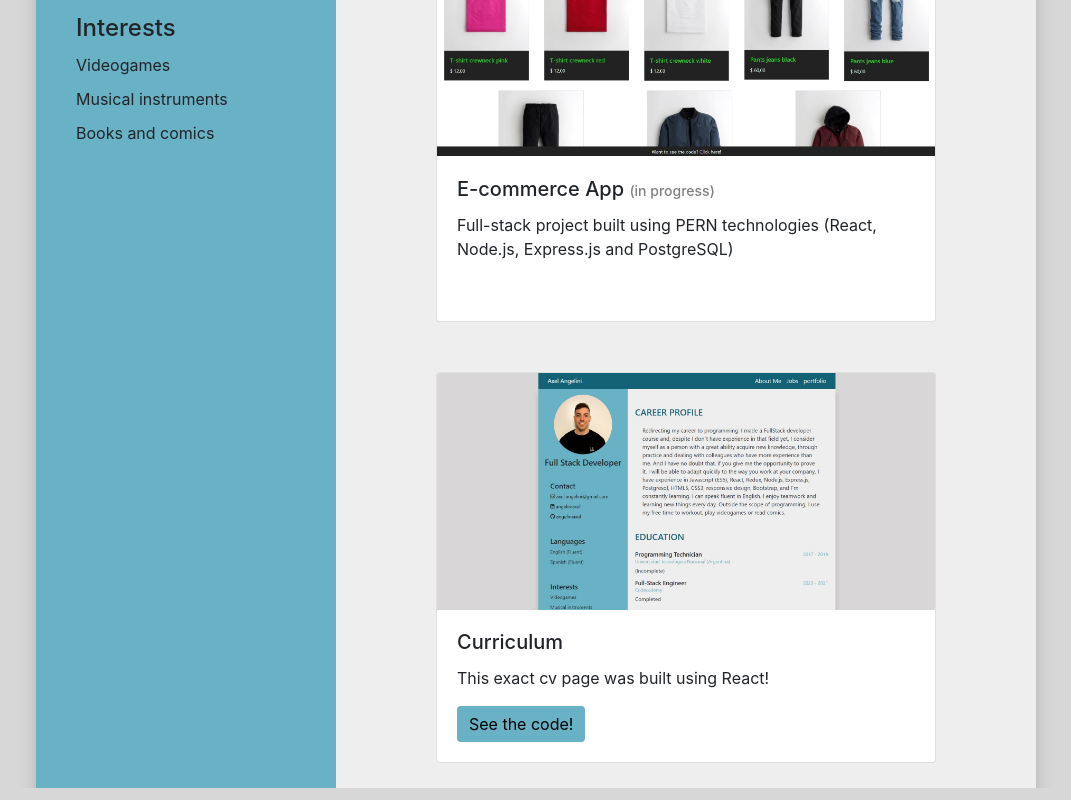
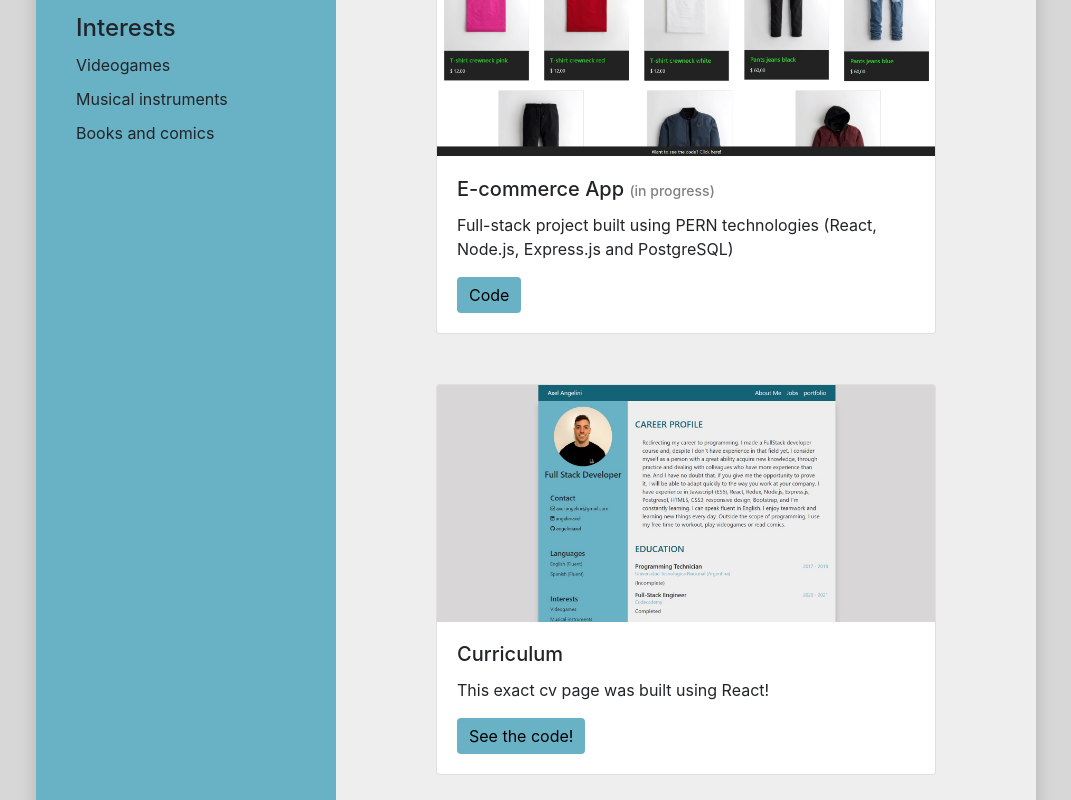
Before and after one commit to AngeliniAxel/cv, a React (Create React App) app: page /portfolio in a window 1280 px wide. Shown: the part 726-1526 px from the top of the page, without its empty margins (104-1175 px from the left). Built offline with nearby package versions, Linux system fonts and the light colour scheme.

Commit message:
Adding ecommerce code link

```diff
--- a/src/components/Portfolio.js
+++ b/src/components/Portfolio.js
@@ -55,9 +55,14 @@ const Portfolio = () => {
             >
               Live Demo
             </Button> */}
-              {/* <Button className='button' href='' target='_blank' rel='noreferrer'>
-              Code
-            </Button> */}
+              <Button
+                className='button'
+                href='https://github.com/AngeliniAxel/ecommerceApp'
+                target='_blank'
+                rel='noreferrer'
+              >
+                Code
+              </Button>
             </ButtonGroup>
           </Card.Body>
         </Card>
```
